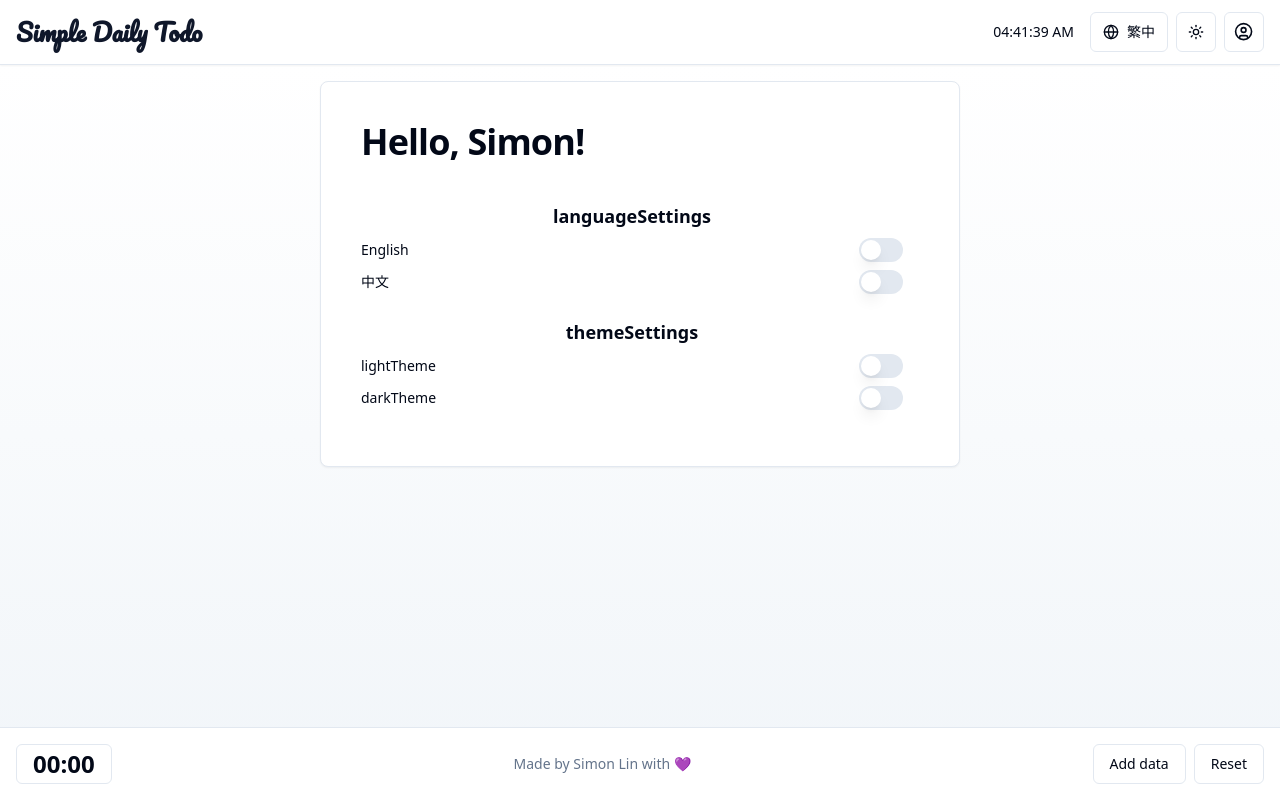
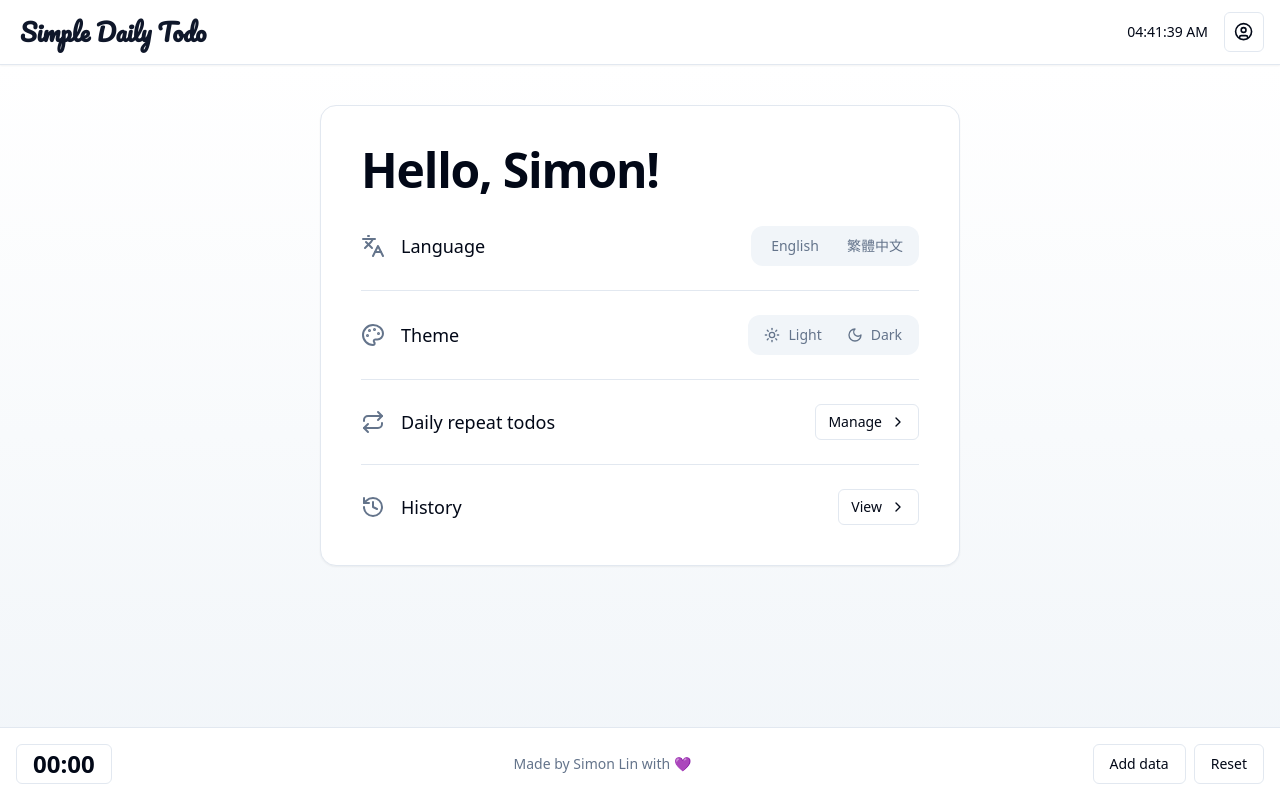
Before and after one commit to Simonlin7972/simple-daily-todo, a React (Vite) app: page /profile in a window 1280 px wide. Built offline with nearby package versions, Linux system fonts and the light colour scheme; the HTML template or start-up script is replaced by a standard one.

Commit message:
polish profile page

```diff
--- a/public/locales/en/translation.json
+++ b/public/locales/en/translation.json
@@ -37,5 +37,11 @@
   "goodMood": "Good",
   "recapPlaceholder": "Enter your recap here...",
   "cancel": "Cancel",
-  "profile": "Profile"
+  "profile": "Profile",
+  "languageSettings": "Language",
+  "themeSettings": "Theme",
+  "dailyRepeatTodos": "Daily repeat todos",
+  "manage": "Manage",
+  "history": "History",
+  "view": "View"
 }
--- a/public/locales/zh/translation.json
+++ b/public/locales/zh/translation.json
@@ -41,5 +41,11 @@
   "recapUpdated": "回顧已更新",
   "recapUpdatedDescription": "您的回顧內容已成功更新",
   "cancel": "取消",
-  "profile": "個人資料"
+  "profile": "個人資料",
+  "languageSettings": "語言設定",
+  "themeSettings": "主題模式",
+  "dailyRepeatTodos": "每日重複任務",
+  "manage": "管理設定",
+  "history": "歷史紀錄",
+  "view": "前往瀏覽"
 }
--- a/src/components/Profile.tsx
+++ b/src/components/Profile.tsx
@@ -1,48 +1,93 @@
 import React from 'react';
 import { useTranslation } from 'react-i18next';
 import { Card, CardHeader, CardTitle, CardContent } from "@/components/ui/card";
-import { Label } from "@/components/ui/label";
-import { Switch } from "@/components/ui/switch";
+import { Tabs, TabsContent, TabsList, TabsTrigger } from "@/components/ui/tabs";
+import { useTheme } from "next-themes";
+import { Moon, Sun, Globe, ChevronRight, Languages, Palette, Repeat, History } from "lucide-react";
+import { Separator } from "@/components/ui/separator";
+import { Button } from "@/components/ui/button";
 
 export const Profile: React.FC = () => {
-  const { t } = useTranslation();
+  const { t, i18n } = useTranslation();
+  const { setTheme, theme } = useTheme();
+
+  const toggleLanguage = () => {
+    const newLang = i18n.language === 'en' ? 'zh' : 'en';
+    i18n.changeLanguage(newLang);
+  };
 
   return (
-    <div className="max-w-2xl mx-auto px-4">
-
+    <div className="max-w-2xl mx-auto px-4 pt-6">
       <Card className="p-4">
         <CardHeader>
-          <CardTitle className="text-left text-4xl">Hello, Simon!</CardTitle>
+          <CardTitle className="text-left text-5xl">Hello, Simon!</CardTitle>
         </CardHeader>
-        <CardContent>
-          <div className="space-y-6 p-4">
-            <div>
-              <h3 className="text-lg font-semibold mb-2">{t('languageSettings')}</h3>
-              <div className="space-y-2">
-                <div className="flex items-center justify-between">
-                  <Label htmlFor="english">English</Label>
-                  <Switch id="english" />
-                </div>
-                <div className="flex items-center justify-between">
-                  <Label htmlFor="chinese">中文</Label>
-                  <Switch id="chinese" />
-                </div>
+        <CardContent className="p-6 pt-2">
+          <div className="space-y-6">
+            <div className="flex items-center space-x-4">
+              <Languages className="h-6 w-6 text-muted-foreground" />
+              <div className="flex-grow flex justify-between items-center">
+                <h3 className="text-lg font-medium">{t('languageSettings')}</h3>
+                <Tabs defaultValue={i18n.language} onValueChange={toggleLanguage}>
+                  <TabsList className="grid w-full grid-cols-2">
+                    <TabsTrigger value="en">
+                      English
+                    </TabsTrigger>
+                    <TabsTrigger value="zh">
+                      繁體中文
+                    </TabsTrigger>
+                  </TabsList>
+                </Tabs>
               </div>
             </div>
 
-            <div>
-              <h3 className="text-lg font-semibold mb-2">{t('themeSettings')}</h3>
-              <div className="space-y-2">
-                <div className="flex items-center justify-between">
-                  <Label htmlFor="light">{t('lightTheme')}</Label>
-                  <Switch id="light" />
-                </div>
-                <div className="flex items-center justify-between">
-                  <Label htmlFor="dark">{t('darkTheme')}</Label>
-                  <Switch id="dark" />
-                </div>
+            <Separator className="my-4" />
+
+            <div className="flex items-center space-x-4">
+              <Palette className="h-6 w-6 text-muted-foreground" />
+              <div className="flex-grow flex justify-between items-center">
+                <h3 className="text-lg font-medium">{t('themeSettings')}</h3>
+                <Tabs defaultValue={theme} onValueChange={setTheme}>
+                  <TabsList className="grid w-full grid-cols-2">
+                    <TabsTrigger value="light">
+                      <Sun className="mr-2 h-4 w-4" />
+                      {t('themeLight')}
+                    </TabsTrigger>
+                    <TabsTrigger value="dark">
+                      <Moon className="mr-2 h-4 w-4" />
+                      {t('themeDark')}
+                    </TabsTrigger>
+                  </TabsList>
+                </Tabs>
               </div>
             </div>
+
+            <Separator className="my-4" />
+
+            <div className="flex items-center space-x-4">
+              <Repeat className="h-6 w-6 text-muted-foreground" />
+              <div className="flex-grow flex justify-between items-center">
+                <h3 className="text-lg font-medium">{t('dailyRepeatTodos')}</h3>
+                <Button variant="outline" size="sm">
+                  {t('manage')}
+                  <ChevronRight className="ml-2 h-4 w-4" />
+                </Button>
+              </div>
+            </div>
+
+            <Separator className="my-4" />
+
+            <div className="flex items-center space-x-4">
+              <History className="h-6 w-6 text-muted-foreground" />
+              <div className="flex-grow flex justify-between items-center">
+                <h3 className="text-lg font-medium">{t('history')}</h3>
+                <Button variant="outline" size="sm">
+                  {t('view')}
+                  <ChevronRight className="ml-2 h-4 w-4" />
+                </Button>
+              </div>
+            </div>
+
           </div>
         </CardContent>
       </Card>
--- a/src/components/TodoPanel.tsx
+++ b/src/components/TodoPanel.tsx
@@ -59,7 +59,7 @@ export const TodoPanel: React.FC<TodoPanelProps> = ({
   };
 
   return (
-    <Card className="w-full lg:max-w-2xl mb-4 lg:mb-0 shadow-sm rounded-xl">
+    <Card className="w-full lg:max-w-2xl mb-4 lg:mb-0">
       <CardHeader>
         <CardTitle className="typewriter-title">
           {titleText}<span className="caret"></span>
--- a/src/components/TopNavBar.tsx
+++ b/src/components/TopNavBar.tsx
@@ -16,7 +16,7 @@ export const TopNavBar: React.FC<TopNavBarProps> = ({ currentTime }) => {
   const navigate = useNavigate();
 
   return (
-    <header className="sticky top-0 z-50 w-full border-b bg-background/95 backdrop-blur supports-[backdrop-filter]:bg-background/60 shadow-sm">
+    <header className="sticky pl-1 pr-0 top-0 z-50 w-full border-b bg-background/95 backdrop-blur supports-[backdrop-filter]:bg-background/60 shadow-sm">
       <div className="relative flex h-16 items-center px-4">
         {/* App Title */}
         <Link to="/" className="flex items-center justify-center">
@@ -27,8 +27,8 @@ export const TopNavBar: React.FC<TopNavBarProps> = ({ currentTime }) => {
         <div className="ml-auto flex items-center space-x-4">
           <span className="text-sm hidden md:inline">{currentTime}</span>
           <div className="hidden md:flex items-center space-x-2">
-            <LanguageToggle />
-            <ModeToggle />
+            {/* <LanguageToggle /> */}
+            {/* <ModeToggle /> */}
             <Button
               variant="outline"
               size="icon"
--- a/src/components/ui/card.tsx
+++ b/src/components/ui/card.tsx
@@ -9,7 +9,7 @@ const Card = React.forwardRef<
   <div
     ref={ref}
     className={cn(
-      "rounded-lg border bg-card text-card-foreground shadow-sm",
+      "rounded-2xl border bg-card text-card-foreground shadow-sm",
       className
     )}
     {...props}
--- /dev/null
+++ b/src/components/ui/separator.tsx
@@ -0,0 +1,29 @@
+import * as React from "react"
+import * as SeparatorPrimitive from "@radix-ui/react-separator"
+
+import { cn } from "../../lib/utils"
+
+const Separator = React.forwardRef<
+  React.ElementRef<typeof SeparatorPrimitive.Root>,
+  React.ComponentPropsWithoutRef<typeof SeparatorPrimitive.Root>
+>(
+  (
+    { className, orientation = "horizontal", decorative = true, ...props },
+    ref
+  ) => (
+    <SeparatorPrimitive.Root
+      ref={ref}
+      decorative={decorative}
+      orientation={orientation}
+      className={cn(
+        "shrink-0 bg-border",
+        orientation === "horizontal" ? "h-[1px] w-full" : "h-full w-[1px]",
+        className
+      )}
+      {...props}
+    />
+  )
+)
+Separator.displayName = SeparatorPrimitive.Root.displayName
+
+export { Separator }
--- a/src/components/ui/tabs.tsx
+++ b/src/components/ui/tabs.tsx
@@ -12,7 +12,7 @@ const TabsList = React.forwardRef<
   <TabsPrimitive.List
     ref={ref}
     className={cn(
-      "inline-flex h-10 items-center justify-center rounded-md bg-muted p-1 text-muted-foreground",
+      "inline-flex h-10 items-center justify-center rounded-xl bg-muted p-1 text-muted-foreground",
       className
     )}
     {...props}
@@ -27,7 +27,7 @@ const TabsTrigger = React.forwardRef<
   <TabsPrimitive.Trigger
     ref={ref}
     className={cn(
-      "inline-flex items-center justify-center whitespace-nowrap rounded-sm px-3 py-1.5 text-sm font-medium ring-offset-background transition-all focus-visible:outline-none focus-visible:ring-2 focus-visible:ring-ring focus-visible:ring-offset-2 disabled:pointer-events-none disabled:opacity-50 data-[state=active]:bg-background data-[state=active]:text-foreground data-[state=active]:shadow-sm",
+      "inline-flex items-center justify-center whitespace-nowrap rounded-lg px-3 py-1.5 text-sm font-medium ring-offset-background transition-all focus-visible:outline-none focus-visible:ring-2 focus-visible:ring-ring focus-visible:ring-offset-2 disabled:pointer-events-none disabled:opacity-50 data-[state=active]:bg-background data-[state=active]:text-foreground data-[state=active]:shadow-sm",
       className
     )}
     {...props}
```
